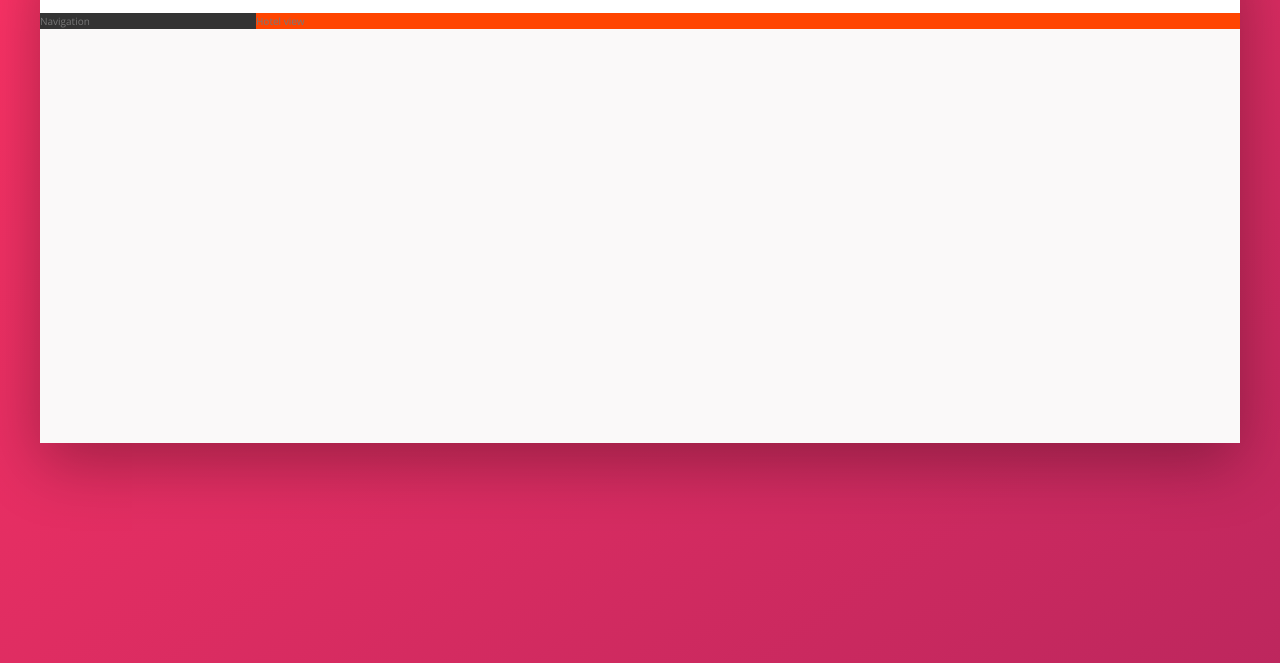
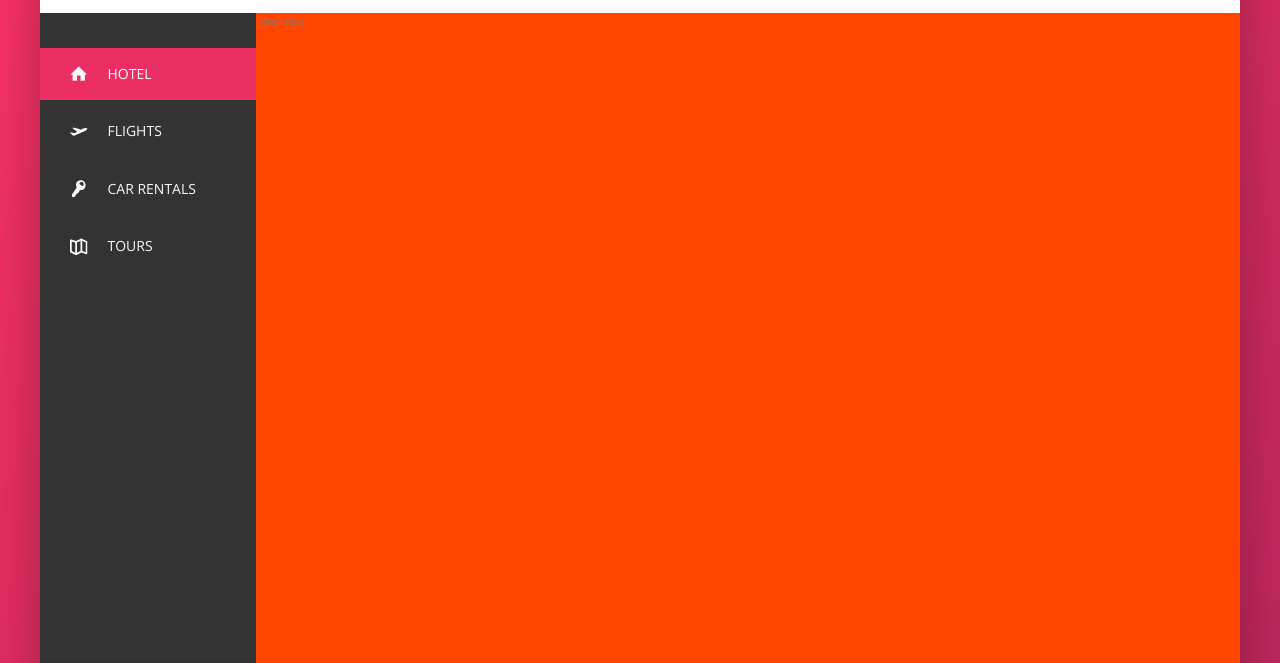
Before and after one commit to Frederick-Chon/Trillo-App, a website: page index.html in a window 1280 px wide. Shown: the part 137-800 px from the top of the page. Drawn offline with nearby package versions, Linux system fonts and the light colour scheme.

Commit message:
navigation

```diff
--- a/index.html
+++ b/index.html
@@ -47,8 +47,48 @@
 
             <div class="content">
                 <nav class="sidebar">
-                    Navigation
+                    <ul class="side-nav">
+                        <li class="side-nav__item side-nav__item--active">
+                            <a href="#" class="side-nav__link">
+                                <svg class="side-nav__icon">
+                                    <use xlink:href="img/sprite.svg#icon-home"></use>
+                                </svg>
+                                <span>Hotel</span>
+                            </a>
+                        </li>
+                        <li class="side-nav__item">
+                            <a href="#" class="side-nav__link">
+                                <svg class="side-nav__icon">
+                                    <use xlink:href="img/sprite.svg#icon-aircraft-take-off"></use>
+                                </svg>
+                                <span>Flights</span>
+                            </a>
+                        </li>
+                        <li class="side-nav__item">
+                            <a href="#" class="side-nav__link">
+                                <svg class="side-nav__icon">
+                                    <use xlink:href="img/sprite.svg#icon-key"></use>
+                                </svg>
+                                <span>Car rentals</span>
+                            </a>
+                        </li>
+                        <li class="side-nav__item">
+                            <a href="#" class="side-nav__link">
+                                <svg class="side-nav__icon">
+                                    <use xlink:href="img/sprite.svg#icon-map"></use>
+                                </svg>
+                                <span>Tours</span>
+                            </a>
+                        </li>
+                    </ul>
+
+                    <div class="legal">
+                        &copy; 2019 by Trillo. All rights reserved.
+                    </div>
+
                 </nav>
+
+
                 <main class="hotel-view">
                     Hotel view
                 </main>
--- a/sass/_components.scss
+++ b/sass/_components.scss
@@ -119,3 +119,72 @@
 
     }
 }
+
+///////////////////////////////////////////////
+// SIDE NAVIGATION
+.side-nav {
+    font-size: 1.4rem;
+    list-style: none;
+    margin-top: 3.5rem;
+
+    &__item {
+        position: relative;
+
+        &:not(:last-child) {
+            margin-bottom: .5rem;
+        }
+    }
+
+    &__item::before {
+        content: "";
+        position: absolute;
+        top: 0;
+        left: 0;
+        height: 100%;
+        width: 3px;
+        background-color: var(--color-primary);
+        transform: scaleY(0);
+        transition: transform .2s,
+                    width .4s cubic-bezier(1,0,0,1) .2s,
+                    background-color .1s;
+    }
+    &__item:hover::before,
+    &__item--active::before {
+        transform: scaleY(1);
+        width: 100%;
+    }
+
+    &__item:active::before {
+        background-color: var(--color-primary-light);
+    }
+
+    &__link:link,
+    &__link:visited {
+        color: var(--color-grey-light-1);
+        text-decoration: none;
+        text-transform: uppercase;
+        display: block;
+        padding: 1.5rem 3rem;
+        position: relative;
+        z-index: 10;
+
+        display: flex;
+        align-items: center;
+    }
+
+    &__icon {
+        width: 1.75rem;
+        height: 1.75rem;
+        margin-right: 2rem;
+        fill: currentColor;
+    }
+}
+
+///////////////////////////////////////////////
+// LEGAL TEXT
+.legal {
+    font-size: 1.2rem;
+    color: var(--color-grey-light-4);
+    text-align: center;
+    padding: 2.5rem;
+}
--- a/sass/_layout.scss
+++ b/sass/_layout.scss
@@ -25,11 +25,18 @@
     background-color: var(--color-grey-dark-1);
 
     flex: 0 0 18%;
+
+    display: flex;
+    flex-direction: column;
+    justify-content: space-between;
 }
 
 .hotel-view {
     background-color: #fff;
+
+    //Testing purposes!
     background-color: orangered;
+    height: 80rem;
 
     flex: 1;
 }
```
Also changed, not shown: css/style.css.
